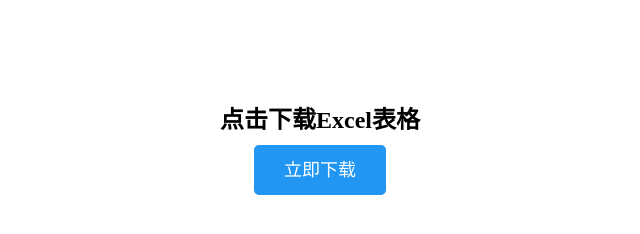
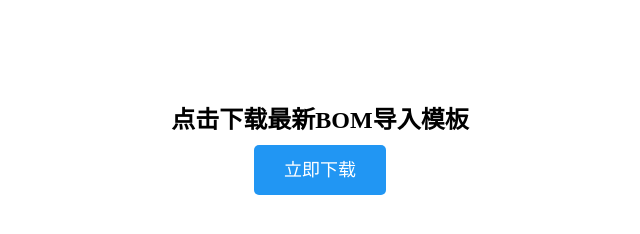
Before and after one commit to Tll7745/Tll7745.github.io, a plain HTML site: page index.html in a window 1280 px wide. Shown: the whole page, without its empty margins (320-960 px from the left). Drawn offline with Linux system fonts and the light colour scheme.

Commit message:
Update index.html

```diff
--- a/index.html
+++ b/index.html
@@ -16,7 +16,7 @@
     </style>
 </head>
 <body>
-    <h2>点击下载Excel表格</h2>
+    <h2>点击下载最新BOM导入模板</h2>
     <!-- 把“bom_template.xlsx”改成你上传的Excel文件名 -->
     <a href="BomTemplate.xlsx" class="btn" download>立即下载</a>
 </body>
```
